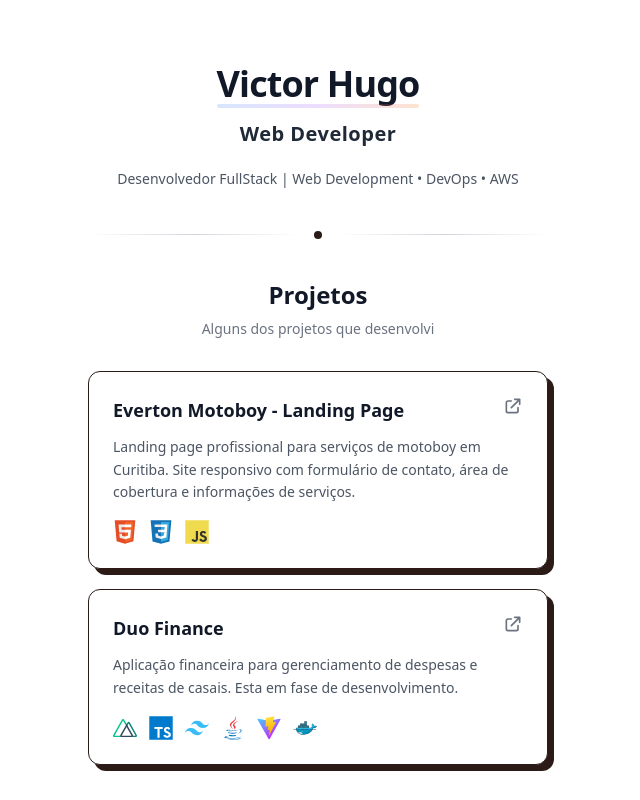
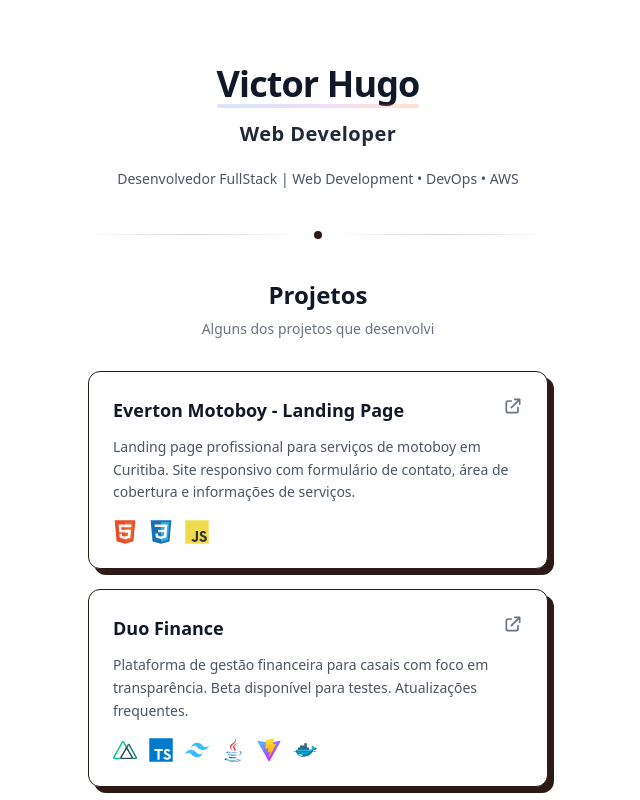
Before and after one commit to vick1st/my-bio, a Vue app: page /portfolio in a window 1280 px wide. Shown: the top 800 px of the page, without its empty margins (322-962 px from the left). Built offline with nearby package versions, Linux system fonts and the light colour scheme.

Commit message:
syles: descrição duo finance

```diff
--- a/src/stores/projects.ts
+++ b/src/stores/projects.ts
@@ -17,7 +17,7 @@ const initialProjects: Project[] = [
   {
     id: 'duo-finance',
     title: 'Duo Finance',
-    description: 'Aplicação financeira para gerenciamento de despesas e receitas de casais. Esta em fase de desenvolvimento.',
+    description: 'Plataforma de gestão financeira para casais com foco em transparência. Beta disponível para testes. Atualizações frequentes.',
     image: '',
     url: 'https://two-finance.vercel.app',
     technologies: ['Nuxt.js', 'TypeScript', 'Tailwind CSS', 'Java', 'Vite', 'Docker'],
```
